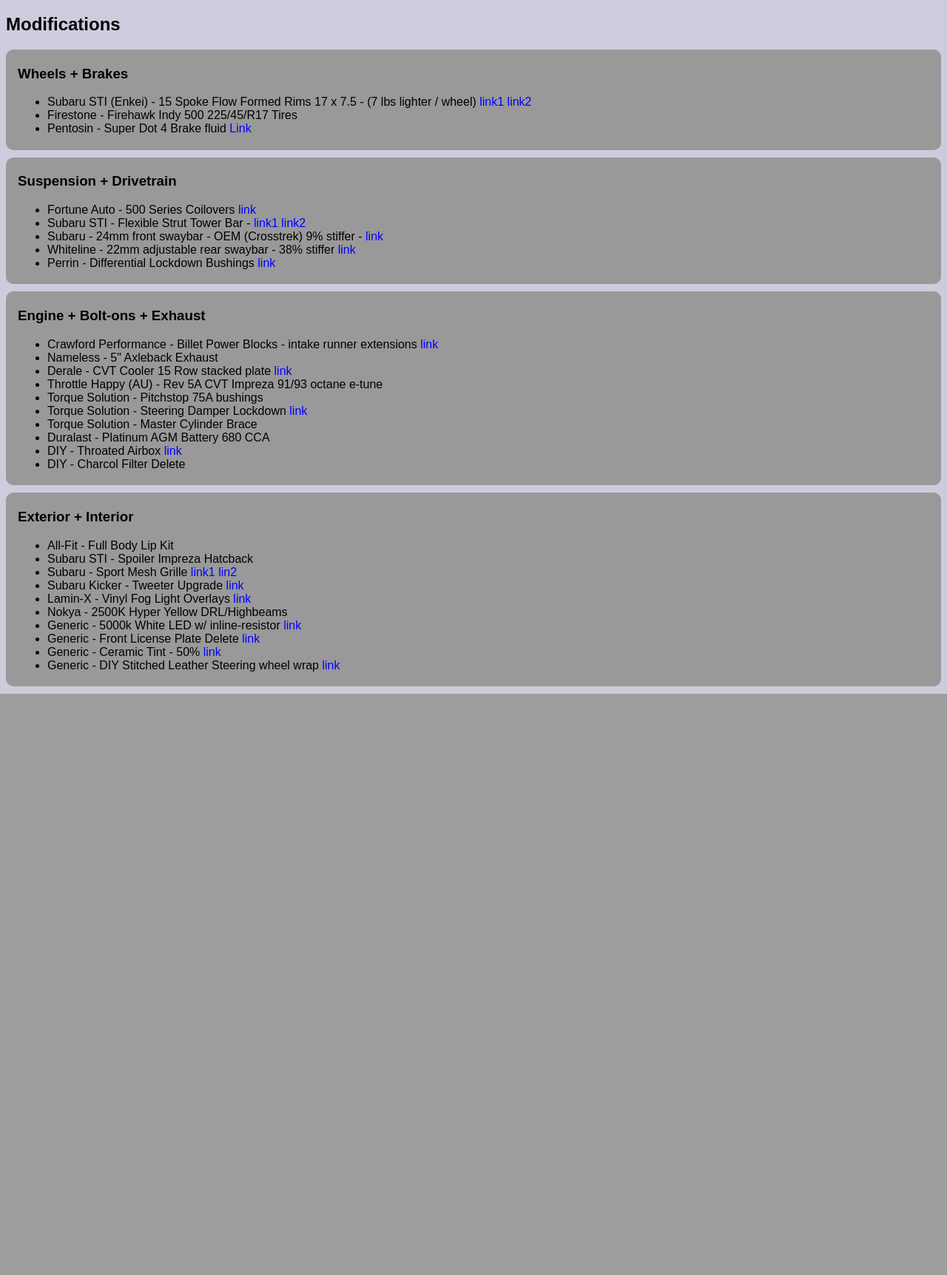
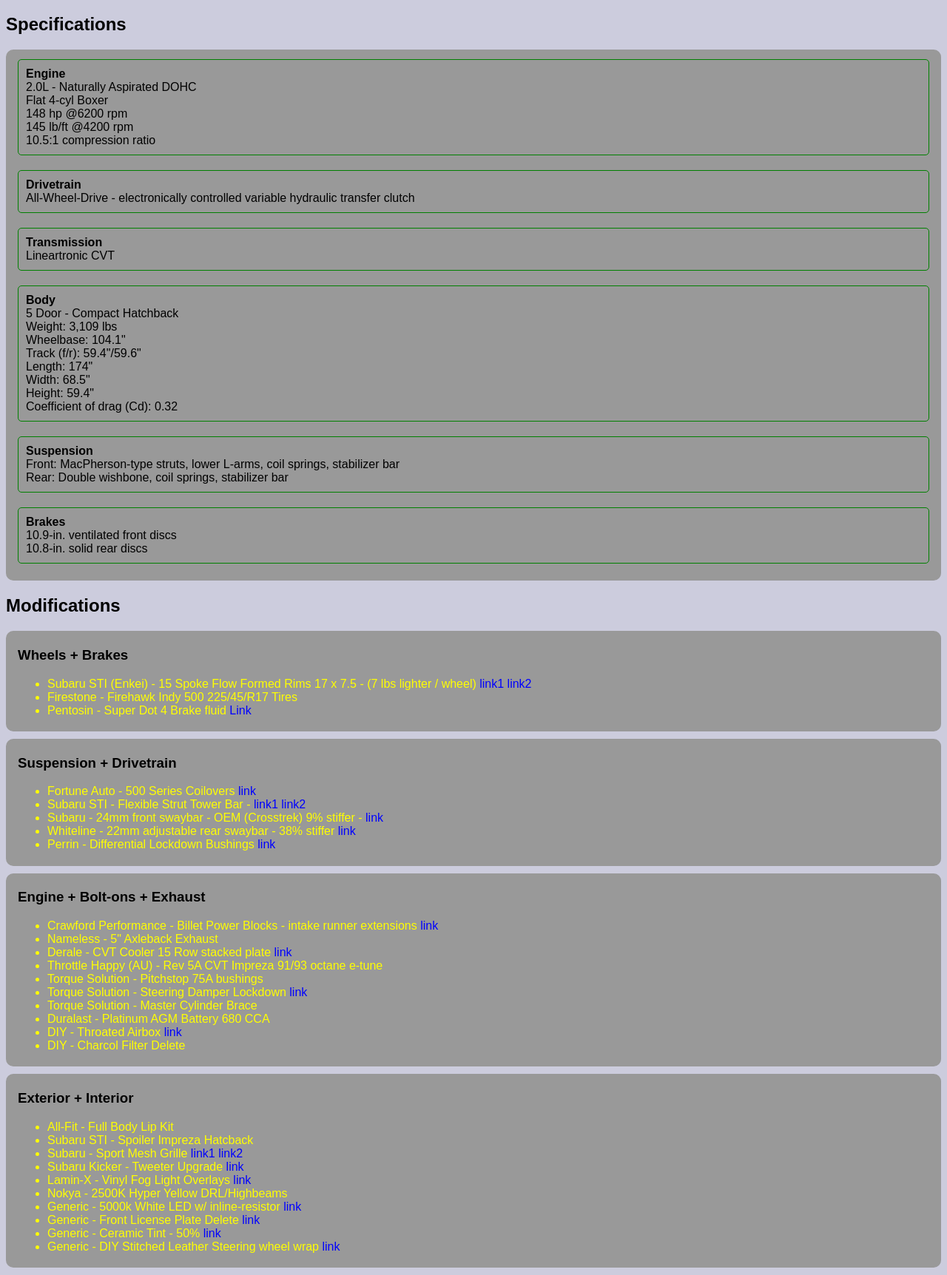
Before and after one commit to 4roller/4roller.github.io, a PHP site: page / in a window 1280 px wide. Shown: the part 583-2307 px from the top of the page at 74% size. Before the commit the page ends 1521 px from the top, so only its background shows below. Run offline with PHP 8.4, Linux system fonts and the light colour scheme.

Commit message:
[TUNER] stats and mod updates

```diff
--- a/tuner/index.html
+++ b/tuner/index.html
@@ -148,7 +148,7 @@
         <li>Subaru STI - Spoiler Impreza Hatcback</li>
         <li>Subaru - Sport Mesh Grille
           <a target="_blank" href="https://www.instagram.com/p/BDosfEOpeDX/">link1</a>
-          <a target="_blank" href="https://www.instagram.com/p/BDmfN8-JeCD/">lin2</a>
+          <a target="_blank" href="https://www.instagram.com/p/BDmfN8-JeCD/">link2</a>
         </li>
 
         <li>Subaru Kicker - Tweeter Upgrade
--- a/tuner/style2.css
+++ b/tuner/style2.css
@@ -59,8 +59,11 @@ section {
     box-sizing: border-box;
 }
 
+section li {
+    color: yellow;
 
-.info {display: none;}
+}
+
 
 
 section li a {
```
